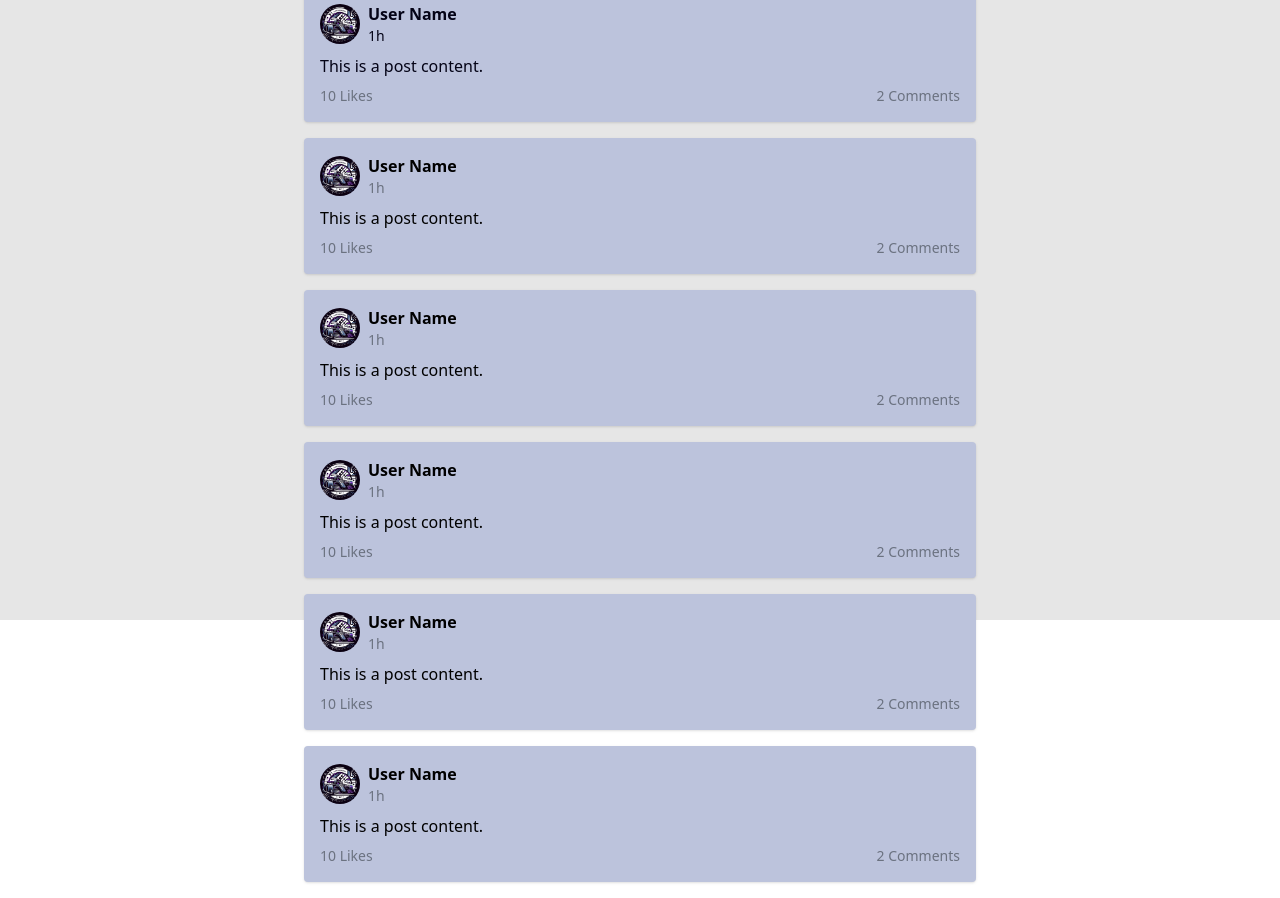
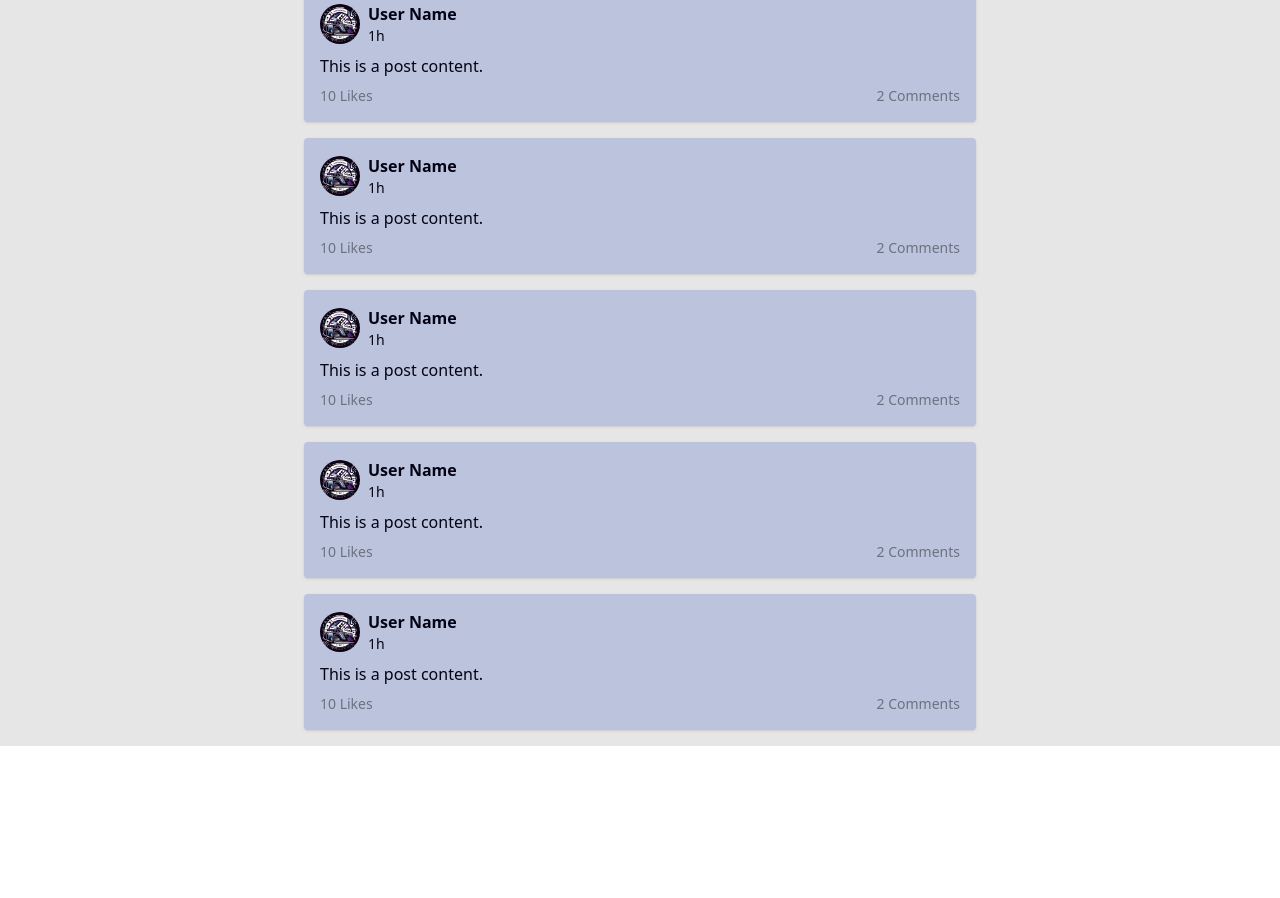
Before and after one commit to Projet-NASA/Front, a Nuxt app: page / in a window 1280 px wide. Shown: the part 260-1158 px from the top of the page. After the commit the page ends 1006 px from the top, so only its background shows below. Built offline with nearby package versions, Linux system fonts and the light colour scheme.

Commit message:
Add FeedPost component and update HeaderDefault styling

```diff
--- /dev/null
+++ b/components/Feed/FeedPost.vue
@@ -0,0 +1,26 @@
+<template>
+  <div>
+    <div class="p-4 bg-secondary-200 rounded shadow mb-4">
+      <div class="flex items-center mb-2">
+        <img
+          class="w-10 h-10 rounded-full"
+          src="../../public/logo-rounded.png"
+          alt="User avatar"
+        />
+        <div class="ml-2">
+          <div class="text-text-default font-bold">User Name</div>
+          <div class="text-text-default text-sm text-gray-500">1h</div>
+        </div>
+      </div>
+      <div class="text-text-default mb-2">This is a post content.</div>
+      <div class="flex justify-between text-gray-500 text-sm">
+        <div>10 Likes</div>
+        <div>2 Comments</div>
+      </div>
+    </div>
+  </div>
+</template>
+
+<script setup lang="ts"></script>
+
+<style scoped></style>
--- a/components/HeaderDefault.vue
+++ b/components/HeaderDefault.vue
@@ -5,7 +5,7 @@
     </head>
     <header
       :class="{
-        'fixed w-11/12 ml-20 mt-2': isScrollingDown,
+        'fixed w-11/12 ml-20 mt-2 rounded-2xl': isScrollingDown,
         'bg-secondary-100 text-black shadow-lg z-50': true,
       }"
     >
@@ -31,17 +31,13 @@
               <nuxt-link to="/" class="text-text-default">Home</nuxt-link>
             </li>
             <li>
-              <nuxt-link to="/" class="text-text-default"
-                >My Network</nuxt-link
-              >
+              <nuxt-link to="/" class="text-text-default">My Network</nuxt-link>
             </li>
             <li>
               <nuxt-link to="/" class="text-text-default">Jobs</nuxt-link>
             </li>
             <li>
-              <nuxt-link to="/" class="text-text-default"
-                >Messaging</nuxt-link
-              >
+              <nuxt-link to="/" class="text-text-default">Messaging</nuxt-link>
             </li>
             <li>
               <nuxt-link to="/" class="text-text-default"
@@ -65,7 +61,7 @@
 
 <script setup>
 import { ref, onMounted } from "vue";
-import { useCookie } from '#app';
+import { useCookie } from "#app";
 
 const isScrollingDown = ref(false);
 const isDarkTheme = useCookie("isDarkTheme", false);
--- a/pages/index.vue
+++ b/pages/index.vue
@@ -1,109 +1,18 @@
 <template>
-  <div class="flex flex-col items-center pt-7 h-screen bg-background-default">
+  <div class="flex flex-col items-center pt-7 bg-background-default">
     <div class="w-full max-w-2xl">
       <div class="p-4 bg-secondary-200 rounded shadow mb-4">
-        <input class="w-full p-2 border rounded " type="text" placeholder="Start a post..." />
+        <input class="w-full p-2 border rounded" type="text" placeholder="Start a post..." />
         <div class="flex justify-end mt-2">
           <button class="px-4 py-2 bg-primary-default text-text-default rounded">Post</button>
         </div>
       </div>
       <div>
-        <div class="p-4 bg-secondary-200 rounded shadow mb-4">
-          <div class="flex items-center mb-2">
-            <img class="w-10 h-10 rounded-full" src="../public/logo-rounded.png" alt="User avatar" />
-            <div class="ml-2">
-              <div class="text-text-default font-bold">User Name</div>
-              <div class="text-text-default text-sm text-gray-500">1h</div>
-            </div>
-          </div>
-          <div class="text-text-default mb-2">
-            This is a post content.
-          </div>
-          <div class="flex justify-between text-gray-500 text-sm">
-            <div>10 Likes</div>
-            <div>2 Comments</div>
-          </div>
-        </div>
-        <div class="p-4 bg-secondary-200 rounded shadow mb-4">
-          <div class="flex items-center mb-2">
-            <img class="w-10 h-10 rounded-full" src="../public/logo-rounded.png" alt="User avatar" />
-            <div class="ml-2">
-              <div class="font-bold">User Name</div>
-              <div class="text-sm text-gray-500">1h</div>
-            </div>
-          </div>
-          <div class="mb-2">
-            This is a post content.
-          </div>
-          <div class="flex justify-between text-gray-500 text-sm">
-            <div>10 Likes</div>
-            <div>2 Comments</div>
-          </div>
-        </div>
-        <div class="p-4 bg-secondary-200 rounded shadow mb-4">
-          <div class="flex items-center mb-2">
-            <img class="w-10 h-10 rounded-full" src="../public/logo-rounded.png" alt="User avatar" />
-            <div class="ml-2">
-              <div class="font-bold">User Name</div>
-              <div class="text-sm text-gray-500">1h</div>
-            </div>
-          </div>
-          <div class="mb-2">
-            This is a post content.
-          </div>
-          <div class="flex justify-between text-gray-500 text-sm">
-            <div>10 Likes</div>
-            <div>2 Comments</div>
-          </div>
-        </div>
-        <div class="p-4 bg-secondary-200 rounded shadow mb-4">
-          <div class="flex items-center mb-2">
-            <img class="w-10 h-10 rounded-full" src="../public/logo-rounded.png" alt="User avatar" />
-            <div class="ml-2">
-              <div class="font-bold">User Name</div>
-              <div class="text-sm text-gray-500">1h</div>
-            </div>
-          </div>
-          <div class="mb-2">
-            This is a post content.
-          </div>
-          <div class="flex justify-between text-gray-500 text-sm">
-            <div>10 Likes</div>
-            <div>2 Comments</div>
-          </div>
-        </div>
-        <div class="p-4 bg-secondary-200 rounded shadow mb-4">
-          <div class="flex items-center mb-2">
-            <img class="w-10 h-10 rounded-full" src="../public/logo-rounded.png" alt="User avatar" />
-            <div class="ml-2">
-              <div class="font-bold">User Name</div>
-              <div class="text-sm text-gray-500">1h</div>
-            </div>
-          </div>
-          <div class="mb-2">
-            This is a post content.
-          </div>
-          <div class="flex justify-between text-gray-500 text-sm">
-            <div>10 Likes</div>
-            <div>2 Comments</div>
-          </div>
-        </div>
-        <div class="p-4 bg-secondary-200 rounded shadow mb-4">
-          <div class="flex items-center mb-2">
-            <img class="w-10 h-10 rounded-full" src="../public/logo-rounded.png" alt="User avatar" />
-            <div class="ml-2">
-              <div class="font-bold">User Name</div>
-              <div class="text-sm text-gray-500">1h</div>
-            </div>
-          </div>
-          <div class="mb-2">
-            This is a post content.
-          </div>
-          <div class="flex justify-between text-gray-500 text-sm">
-            <div>10 Likes</div>
-            <div>2 Comments</div>
-          </div>
-        </div>
+        <FeedPost />
+        <FeedPost />
+        <FeedPost />
+        <FeedPost />
+        <FeedPost />
       </div>
     </div>
   </div>
```
